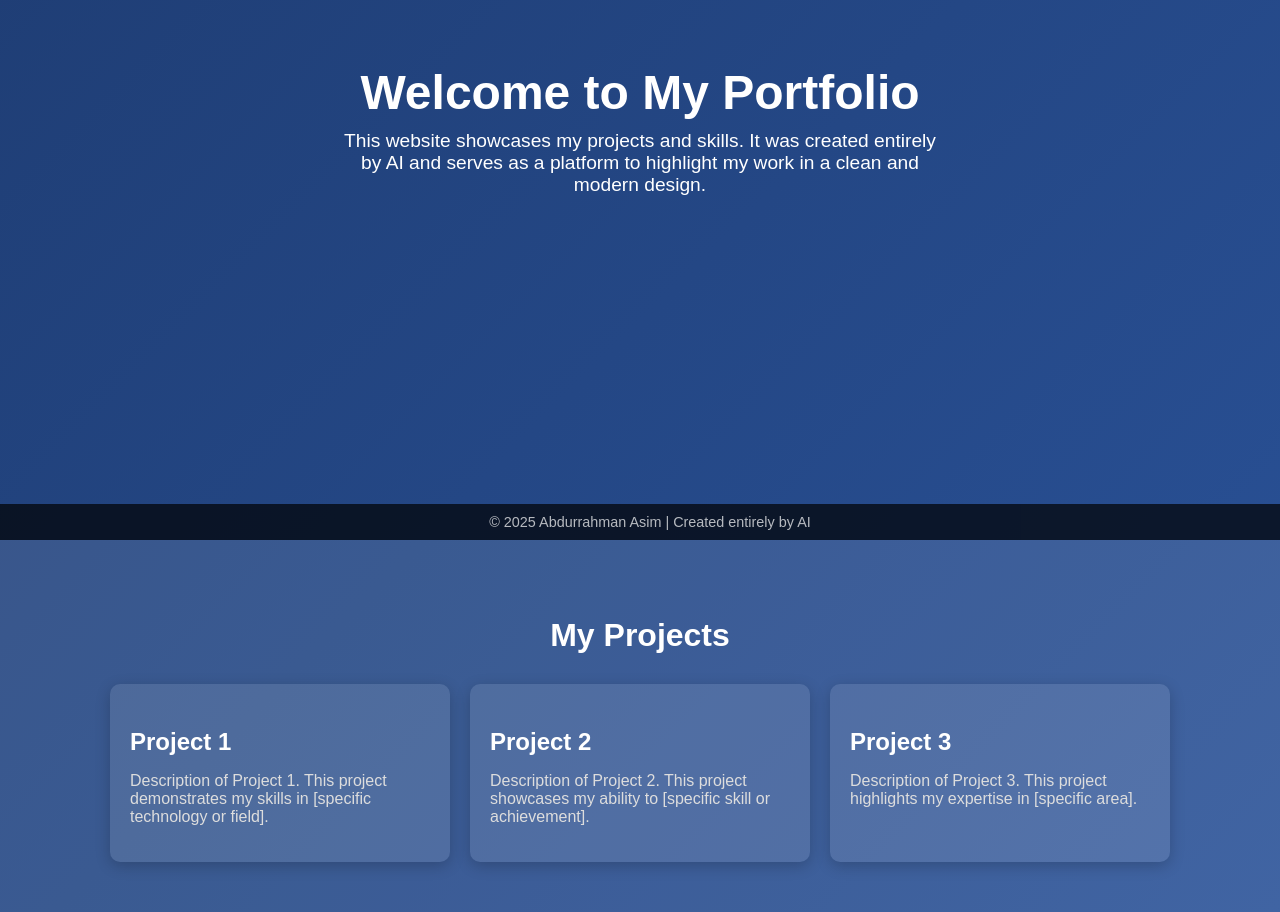
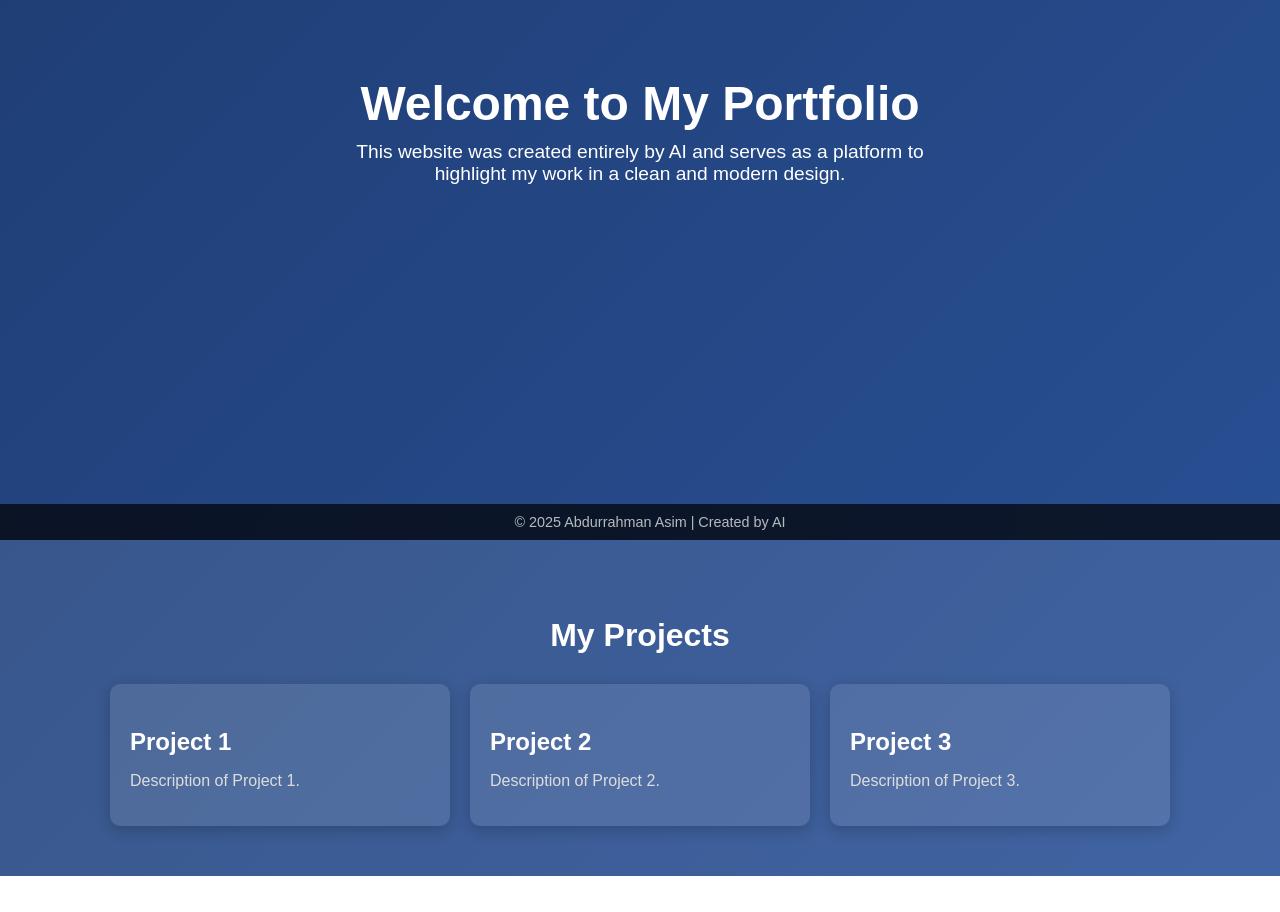
Before and after one commit to Vortex-prog/portfolio, a plain HTML site: page index.html in a window 1280 px wide. Shown: the part 260-1172 px from the top of the page. After the commit the page ends 1136 px from the top, so only its background shows below. Drawn offline with Linux system fonts and the light colour scheme.

Commit message:
Update index.html

```diff
--- a/index.html
+++ b/index.html
@@ -162,7 +162,7 @@
     <!-- Hero Section -->
     <section class="hero">
         <h1>Welcome to My Portfolio</h1>
-        <p>This website showcases my projects and skills. It was created entirely by AI and serves as a platform to highlight my work in a clean and modern design.</p>
+        <p>This website was created entirely by AI and serves as a platform to highlight my work in a clean and modern design.</p>
     </section>
 
     <!-- Projects Section -->
@@ -171,22 +171,22 @@
         <div class="project-grid">
             <div class="project-card">
                 <h3>Project 1</h3>
-                <p>Description of Project 1. This project demonstrates my skills in [specific technology or field].</p>
+                <p>Description of Project 1.</p>
             </div>
             <div class="project-card">
                 <h3>Project 2</h3>
-                <p>Description of Project 2. This project showcases my ability to [specific skill or achievement].</p>
+                <p>Description of Project 2.</p>
             </div>
             <div class="project-card">
                 <h3>Project 3</h3>
-                <p>Description of Project 3. This project highlights my expertise in [specific area].</p>
+                <p>Description of Project 3.</p>
             </div>
         </div>
     </section>
 
     <!-- Footer -->
     <footer>
-        &copy; 2025 Abdurrahman Asim | Created entirely by AI
+        &copy; 2025 Abdurrahman Asim | Created by AI
     </footer>
 </body>
 </html>
```
